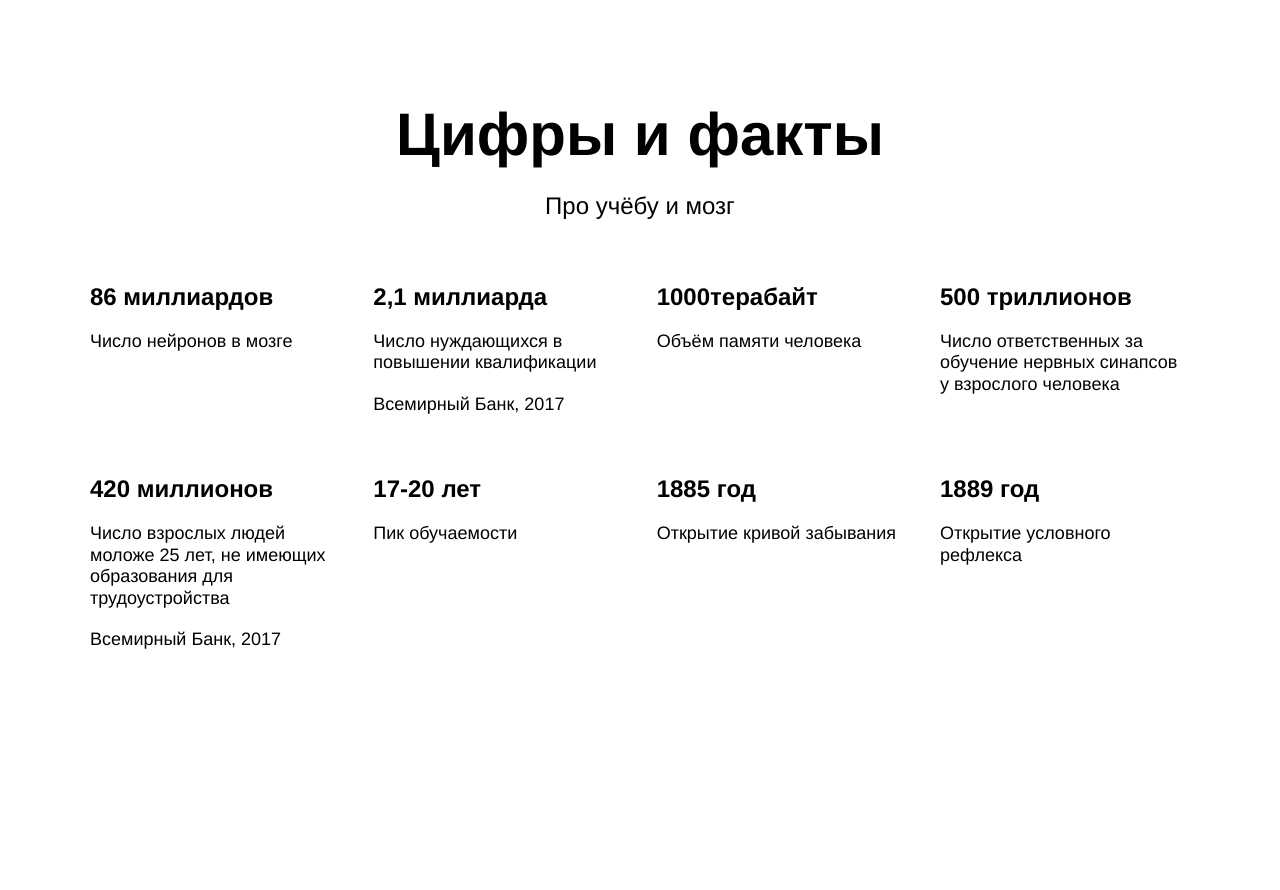
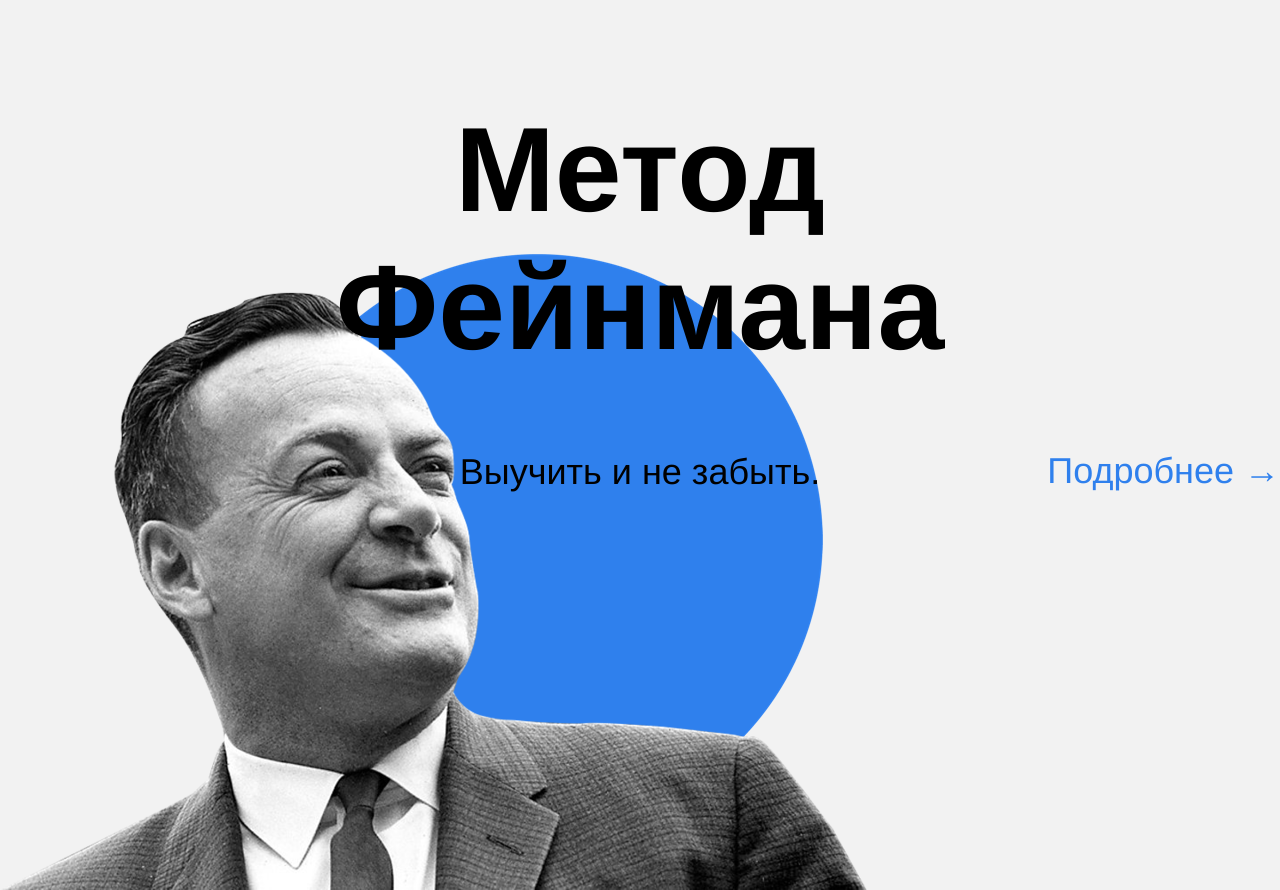
Before and after one commit to Fi1imon/how-to-learn, a plain HTML site: page index.html in a window 1280 px wide. Before the commit the page ends 800 px from the top, so only its background shows below. Drawn offline with Linux system fonts and the light colour scheme.

Commit message:
done feynman

```diff
--- a/index.html
+++ b/index.html
@@ -43,53 +43,59 @@
 <!--      </div>-->
 <!--    </section>-->
 
-    <section class="digits flex-column">
-      <h1 class="section-title text-align_center">Цифры и факты</h1>
-      <h3 class="section-subtitle text-align_center">Про учёбу и мозг</h3>
-      <div class="table flex-row">
-<!--        1 карточка-->
-        <div class="table__cell flex-column">
-          <h5 class="table__heading">86 миллиардов</h5>
-          <p class="table__text">Число нейронов в мозге</p>
-        </div>
-<!--        2 карточка-->
-        <div class="table__cell">
-          <h5 class="table__heading">2,1 миллиарда</h5>
-          <p class="table__text">Число нуждающихся в повышении квалификации</p>
-          <p class="table__text">Всемирный Банк, 2017</p>
-        </div>
-<!--        3 карточка-->
-        <div class="table__cell">
-          <h5 class="table__heading">1000терабайт</h5>
-          <p class="table__text">Объём памяти человека</p>
-        </div>
-<!--        4 карточка-->
-        <div class="table__cell">
-          <h5 class="table__heading">500 триллионов</h5>
-          <p class="table__text">Число ответственных за обучение нервных синапсов у взрослого человека</p>
-        </div>
-<!--        5 карточка-->
-        <div class="table__cell">
-          <h5 class="table__heading">420 миллионов</h5>
-          <p class="table__text">Число взрослых людей моложе 25 лет, не имеющих образования для трудоустройства</p>
-          <p class="table__text">Всемирный Банк, 2017</p>
-        </div>
-<!--        6 карточка-->
-        <div class="table__cell">
-          <h5 class="table__heading">17-20 лет</h5>
-          <p class="table__text">Пик обучаемости</p>
-        </div>
-<!--        7 карточка-->
-        <div class="table__cell">
-          <h5 class="table__heading">1885 год</h5>
-          <p class="table__text">Открытие кривой забывания</p>
-        </div>
-<!--        8 карточка-->
-        <div class="table__cell">
-          <h5 class="table__heading">1889 год</h5>
-          <p class="table__text">Открытие условного рефлекса</p>
-        </div>
-      </div>
+<!--    <section class="digits flex-column">-->
+<!--      <h1 class="section-title text-align_center">Цифры и факты</h1>-->
+<!--      <h3 class="section-subtitle text-align_center">Про учёбу и мозг</h3>-->
+<!--      <div class="table flex-row">-->
+<!--&lt;!&ndash;        1 карточка&ndash;&gt;-->
+<!--        <div class="table__cell flex-column">-->
+<!--          <h5 class="table__heading">86 миллиардов</h5>-->
+<!--          <p class="table__text">Число нейронов в мозге</p>-->
+<!--        </div>-->
+<!--&lt;!&ndash;        2 карточка&ndash;&gt;-->
+<!--        <div class="table__cell">-->
+<!--          <h5 class="table__heading">2,1 миллиарда</h5>-->
+<!--          <p class="table__text">Число нуждающихся в повышении квалификации</p>-->
+<!--          <p class="table__text">Всемирный Банк, 2017</p>-->
+<!--        </div>-->
+<!--&lt;!&ndash;        3 карточка&ndash;&gt;-->
+<!--        <div class="table__cell">-->
+<!--          <h5 class="table__heading">1000терабайт</h5>-->
+<!--          <p class="table__text">Объём памяти человека</p>-->
+<!--        </div>-->
+<!--&lt;!&ndash;        4 карточка&ndash;&gt;-->
+<!--        <div class="table__cell">-->
+<!--          <h5 class="table__heading">500 триллионов</h5>-->
+<!--          <p class="table__text">Число ответственных за обучение нервных синапсов у взрослого человека</p>-->
+<!--        </div>-->
+<!--&lt;!&ndash;        5 карточка&ndash;&gt;-->
+<!--        <div class="table__cell">-->
+<!--          <h5 class="table__heading">420 миллионов</h5>-->
+<!--          <p class="table__text">Число взрослых людей моложе 25 лет, не имеющих образования для трудоустройства</p>-->
+<!--          <p class="table__text">Всемирный Банк, 2017</p>-->
+<!--        </div>-->
+<!--&lt;!&ndash;        6 карточка&ndash;&gt;-->
+<!--        <div class="table__cell">-->
+<!--          <h5 class="table__heading">17-20 лет</h5>-->
+<!--          <p class="table__text">Пик обучаемости</p>-->
+<!--        </div>-->
+<!--&lt;!&ndash;        7 карточка&ndash;&gt;-->
+<!--        <div class="table__cell">-->
+<!--          <h5 class="table__heading">1885 год</h5>-->
+<!--          <p class="table__text">Открытие кривой забывания</p>-->
+<!--        </div>-->
+<!--&lt;!&ndash;        8 карточка&ndash;&gt;-->
+<!--        <div class="table__cell">-->
+<!--          <h5 class="table__heading">1889 год</h5>-->
+<!--          <p class="table__text">Открытие условного рефлекса</p>-->
+<!--        </div>-->
+<!--      </div>-->
+<!--    </section>-->
+
+    <section class="feynman flex-column">
+      <h1 class="feynman__title text-align_center">Метод Фейнмана</h1>
+      <h3 class="feynman__subtitle text-size_m">Выучить и не забыть.</h3>
+      <a class="feynman__link text-size_m" href="#">Подробнее →</a>
     </section>
 
   </div>
--- a/styles/style.css
+++ b/styles/style.css
@@ -19,6 +19,10 @@
   flex-direction: column;
 }
 
+.text-align_center {
+  text-align: center;
+}
+
 /*Header*/
 /*.header {*/
 /*  height: 100vh;*/
@@ -26,6 +30,7 @@
 /*  max-height: 756px;*/
 /*  display: flex;*/
 /*  position: relative;*/
+/*  background-color: #f2f2f2;*/
 /*}*/
 
 /*.header__title {*/
@@ -47,6 +52,7 @@
 /*  position: absolute;*/
 /*  bottom: 30px;*/
 /*  left: 64px;*/
+/*  z-index: 2;*/
 /*}*/
 
 /*.header__link {*/
@@ -60,6 +66,7 @@
 /*  bottom: 0;*/
 /*  width: 765px;*/
 /*  height: 609px;*/
+/*  z-index: 1;*/
 /*}*/
 
 /*.header__square-pic {*/
@@ -69,7 +76,7 @@
 /*  position: absolute;*/
 /*  top: 64px;*/
 /*  right: 0;*/
-/*  z-index: -1;*/
+/*  z-index: 0;*/
 /*}*/
 
 /*.logo {*/
@@ -133,59 +140,93 @@
 /*}*/
 
 /*Digits*/
-.digits {
+/*.digits {*/
+/*  align-items: center;*/
+/*}*/
+
+/*.section-title {*/
+/*  width: 60%;*/
+/*  line-height: 1.15;*/
+/*  font-size: 60px;*/
+/*  font-weight: 600;*/
+/*  margin-top: 100px;*/
+/*  margin-bottom: 0;*/
+/*}*/
+
+/*.section-subtitle {*/
+/*  width: 60%;*/
+/*  line-height: 34px;*/
+/*  font-size: 24px;*/
+/*  font-weight: normal;*/
+/*  margin-top: 20px;*/
+/*  margin-bottom: 0;*/
+/*}*/
+
+/*.table {*/
+/*  max-width: 1100px;*/
+/*  display: flex;*/
+/*  flex-wrap: wrap;*/
+/*  justify-content: space-between;*/
+/*}*/
+
+/*.table__cell {*/
+/*  flex-basis: 250px;*/
+/*  margin-top: 60px;*/
+/*}*/
+
+/*.table__heading {*/
+/*  line-height: 1.15;*/
+/*  font-size: 24px;*/
+/*  font-weight: 600;*/
+/*  margin: 0;*/
+/*}*/
+
+/*.table__text {*/
+/*  line-height: 1.2;*/
+/*  font-size: 18px;*/
+/*  font-weight: normal;*/
+/*  margin-top: 20px;*/
+/*  margin-bottom: 0;*/
+/*}*/
+
+/*Feynman*/
+.feynman {
+  height: 890px;
+  background-color: #f2f2f2;
+  background-image: url('../images/feynman.png');
+  background-repeat: no-repeat;
+  background-position: left bottom;
+  position: relative;
   align-items: center;
 }
 
-.section-title {
-  width: 60%;
-  line-height: 1.15;
-  font-size: 60px;
-  font-weight: 600;
+.feynman__title {
+  width: 648px;
   margin-top: 100px;
   margin-bottom: 0;
+  line-height: 1.15;
+  font-size: 120px;
+  font-weight: 600;
 }
 
-.section-subtitle {
-  width: 60%;
-  line-height: 34px;
-  font-size: 24px;
-  font-weight: normal;
-  margin-top: 20px;
-  margin-bottom: 0;
+.feynman__subtitle {
+  margin-top: 70px;
 }
 
-.table {
-  max-width: 1100px;
-  display: flex;
-  flex-wrap: wrap;
-  justify-content: space-between;
+.feynman__link {
+  text-decoration: none;
+  color: #2f80ed;
+  position: absolute;
+  top: 50%;
+  right: 0;
+
 }
 
-.table__cell {
-  flex-basis: 250px;
-  margin-top: 60px;
+.text-size_m {
+  line-height: 51px;
+  font-size: 36px;
+  font-weight: normal;
 }
-
-.table__heading {
-  line-height: 1.15;
-  font-size: 24px;
-  font-weight: 600;
-  margin: 0;
-}
-
-.table__text {
-  line-height: 1.2;
-  font-size: 18px;
-  font-weight: normal;
-  margin-top: 20px;
-  margin-bottom: 0;
-}
-
-.text-align_center {
-  text-align: center;
-}
-
 
 
 /* и элемента с модификатором вида ключ-значение */
```
